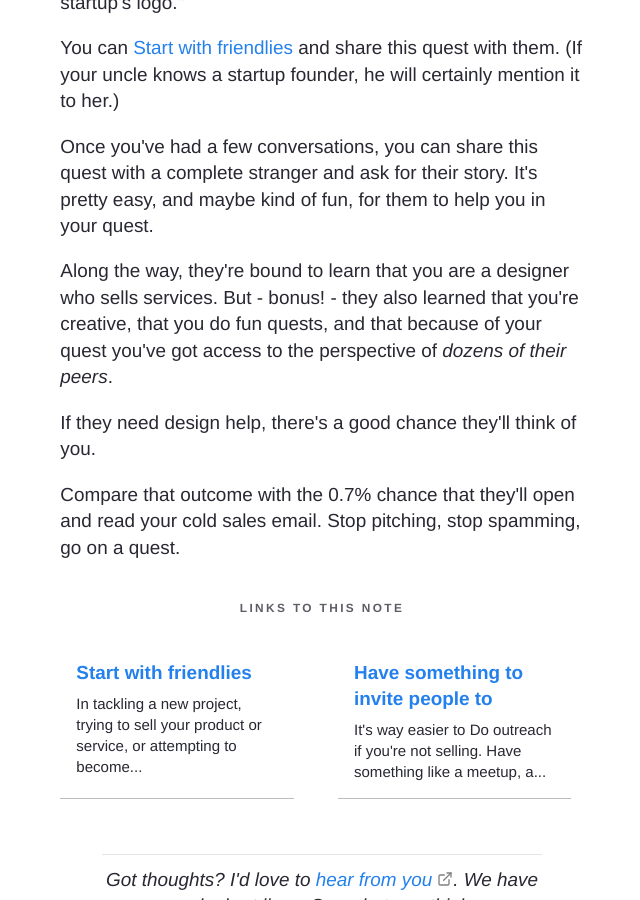
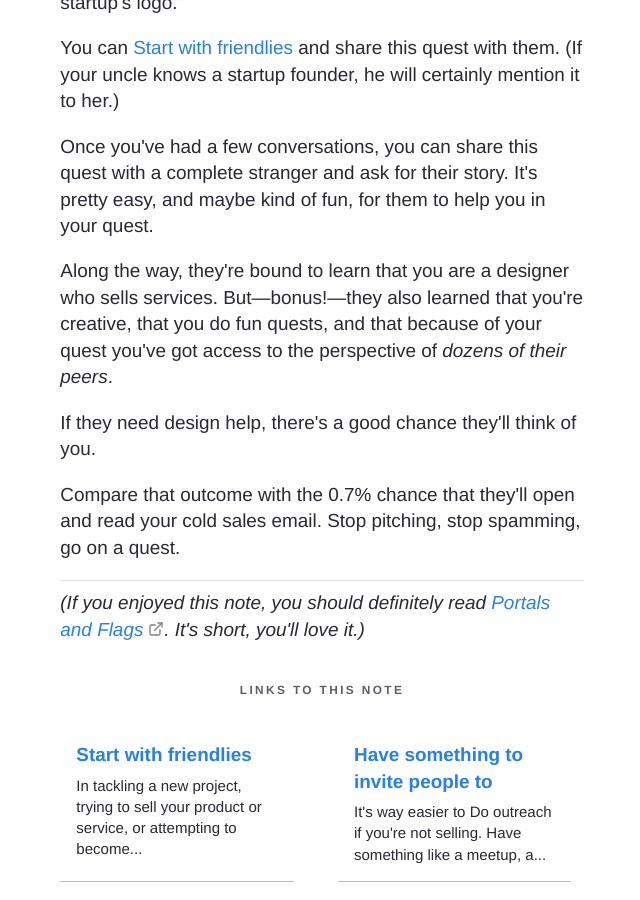
Before and after one commit to bruab/garden, a Jekyll site: the page built from _notes/Quests are better than pitches.md, in a window 1280 px wide and 900 px high, scrolled down 502 px. Shown: the whole window, without its empty margins (318-958 px from the left). Built offline with Jekyll 4.4.1, drawn with Linux system fonts in a browser that asks for light colours.

Commit message:
add portals flags link

```diff
--- a/_notes/Quests are better than pitches.md
+++ b/_notes/Quests are better than pitches.md
@@ -20,8 +20,12 @@ You can [[Start with friendlies]] and share this quest with them. (If your uncle
 
 Once you've had a few conversations, you can share this quest with a complete stranger and ask for their story. It's pretty easy, and maybe kind of fun, for them to help you in your quest.
 
-Along the way, they're bound to learn that you are a designer who sells services. But - bonus! - they also learned that you're creative, that you do fun quests, and that because of your quest you've got access to the perspective of _dozens of their peers_.
+Along the way, they're bound to learn that you are a designer who sells services. But—bonus!—they also learned that you're creative, that you do fun quests, and that because of your quest you've got access to the perspective of _dozens of their peers_.
 
 If they need design help, there's a good chance they'll think of you.
 
 Compare that outcome with the 0.7% chance that they'll open and read your cold sales email. Stop pitching, stop spamming, go on a quest.
+
+---
+
+_(If you enjoyed this note, you should definitely read [Portals and Flags](https://www.ribbonfarm.com/2014/06/25/portals-and-flags/). It's short, you'll love it.)_
```
